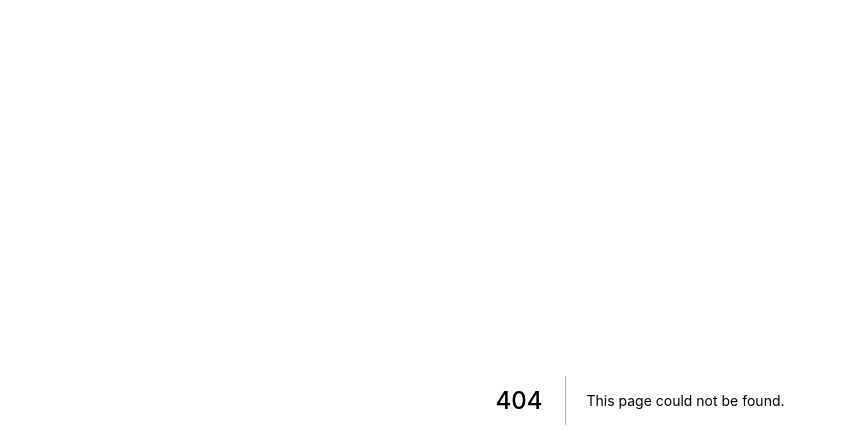
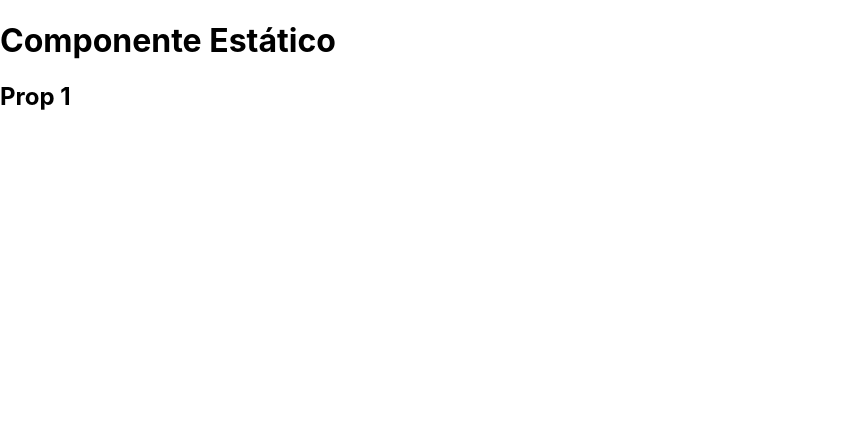
Before and after one commit to leoportogtr86/next-render, a Next.js app: page /estatico in a window 1280 px wide. Before the commit this address had no page. Shown: the top 448 px of the page, without its empty margins (0-846 px from the left). Built offline with nearby package versions, Linux system fonts and the light colour scheme.

Commit message:
getStaticProps

```diff
--- /dev/null
+++ b/src/pages/estatico.jsx
@@ -0,0 +1,16 @@
+export default function Estatico(props) {
+  return (
+    <div>
+      <h1>Componente Estático</h1>
+      <h2>{props.p1}</h2>
+    </div>
+  );
+}
+
+export function getStaticProps() {
+  return {
+    props: {
+      p1: "Prop 1",
+    },
+  };
+}
--- a/src/pages/index.js
+++ b/src/pages/index.js
@@ -1,14 +1,8 @@
-import Head from 'next/head'
-import Image from 'next/image'
-import Spa from '../components/Spa'
-import styles from '../styles/Home.module.css'
 
 export default function Home() {
   return (
     <div>
       <h1>Forma de Pré Renderização do NextJs</h1>
-      <Spa />
-
     </div>
   )
 }
```
